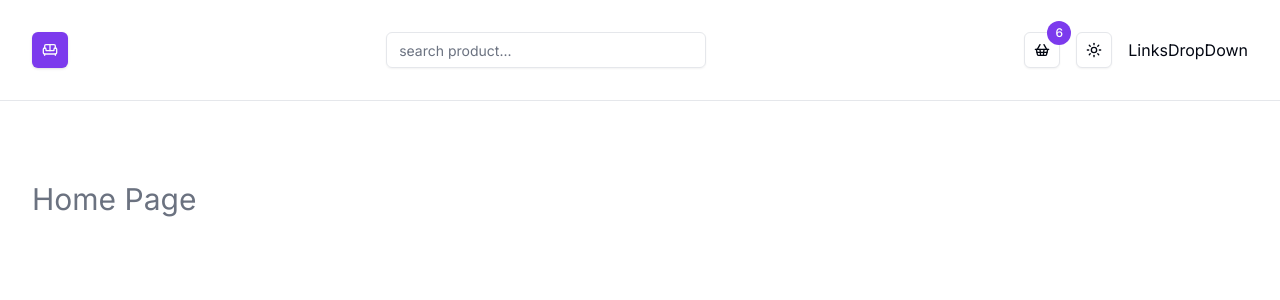
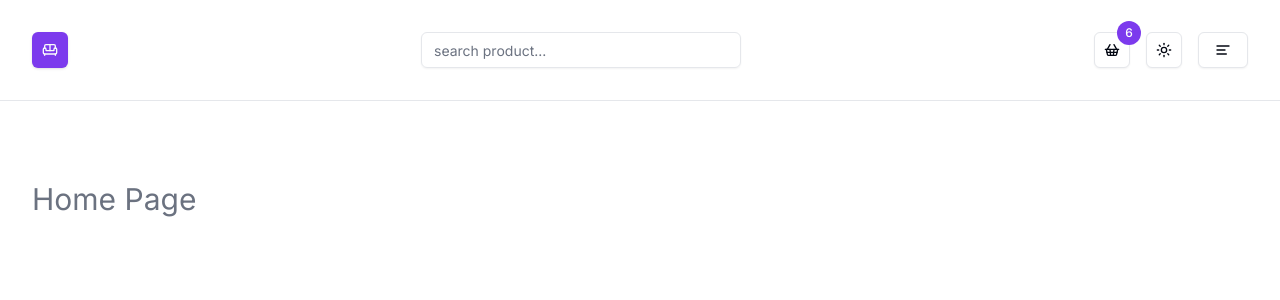
Before and after one commit to thatsehannah/nextjs-storefront, a Next.js app: page / in a window 1280 px wide. Shown: the top 300 px of the page. Built offline with nearby package versions, Linux system fonts and the light colour scheme.

Commit message:
creating dropdown component for links menu, mapping over a links array to create dropdown menu items

```diff
--- a/components/navbar/components/LinksDropDown.tsx
+++ b/components/navbar/components/LinksDropDown.tsx
@@ -1,7 +1,49 @@
 import React from 'react';
+import {
+  DropdownMenu,
+  DropdownMenuContent,
+  DropdownMenuItem,
+  DropdownMenuTrigger,
+  DropdownMenuSeparator,
+} from '@/components/ui/dropdown-menu';
+import Link from 'next/link';
+import { links } from '@/utils/links';
+import { Button } from '@/components/ui/button';
+import { AlignLeft } from 'lucide-react';
 
-const LinksDropDown = () => {
-  return <div>LinksDropDown</div>;
-};
-
-export default LinksDropDown;
+function LinksDropdown() {
+  return (
+    <DropdownMenu>
+      <DropdownMenuTrigger asChild>
+        <Button
+          variant='outline'
+          className='flex gap-4 max-w-[100px]'
+        >
+          <AlignLeft />
+        </Button>
+      </DropdownMenuTrigger>
+      <DropdownMenuContent
+        className='w-40'
+        align='start'
+        sideOffset={10}
+      >
+        {links.map((link) => {
+          return (
+            <DropdownMenuItem key={link.href}>
+              <Link
+                href={link.href}
+                className='capitalize w-full'
+              >
+                {link.label}
+              </Link>
+            </DropdownMenuItem>
+          );
+        })}
+        <DropdownMenuSeparator />
+        {/* Temporary placeholder for logout button 👇🏾 will implement logout functionality later */}
+        <DropdownMenuItem>Logout</DropdownMenuItem>
+      </DropdownMenuContent>
+    </DropdownMenu>
+  );
+}
+export default LinksDropdown;
--- /dev/null
+++ b/utils/links.ts
@@ -0,0 +1,13 @@
+type NavLink = {
+  href: string;
+  label: string;
+};
+
+export const links: NavLink[] = [
+  { href: '/', label: 'home' },
+  { href: '/about', label: 'about' },
+  { href: '/products', label: 'products' },
+  { href: '/favorites', label: 'favorites' },
+  { href: '/cart', label: 'cart' },
+  { href: '/orders', label: 'orders' },
+];
```
